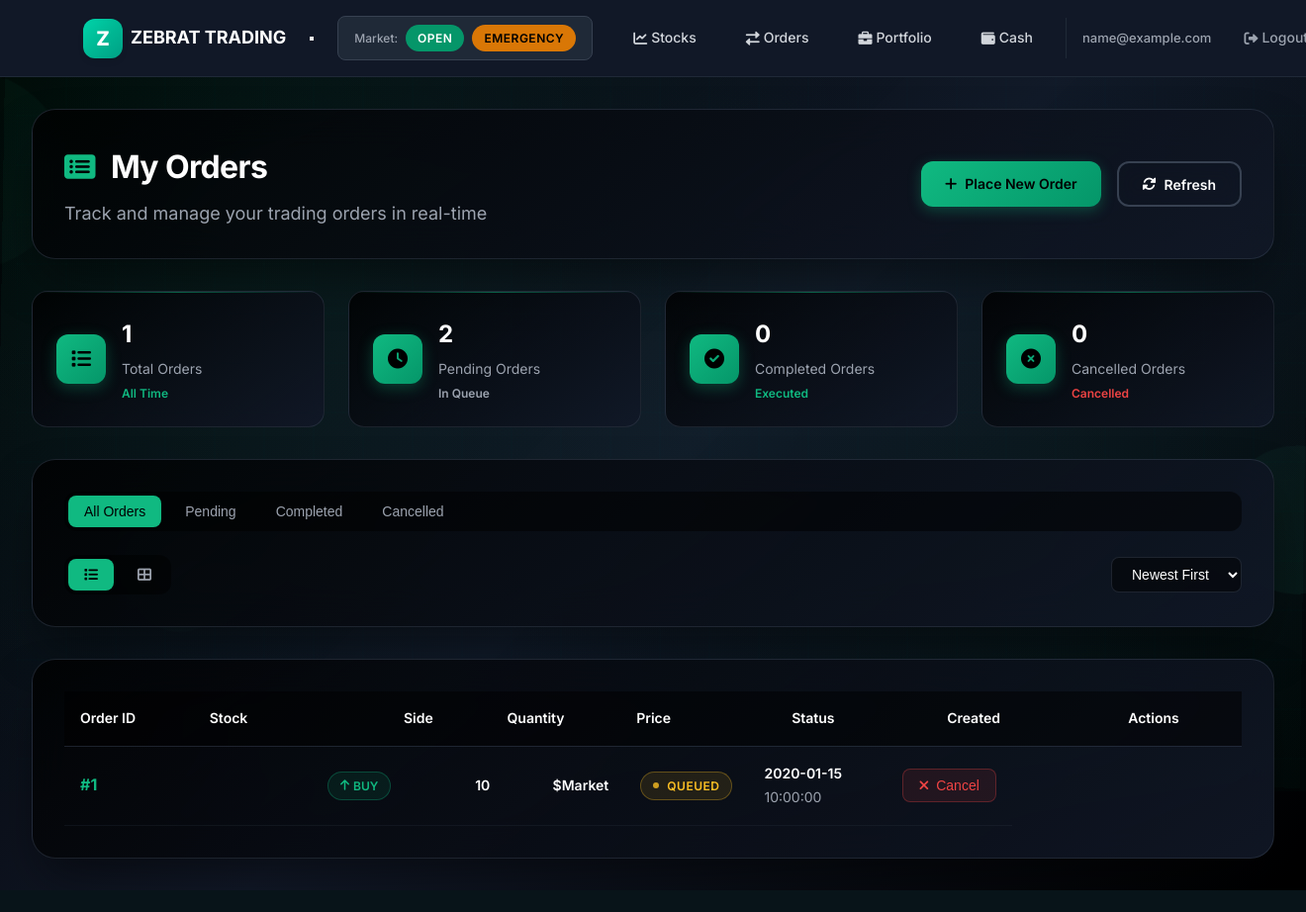
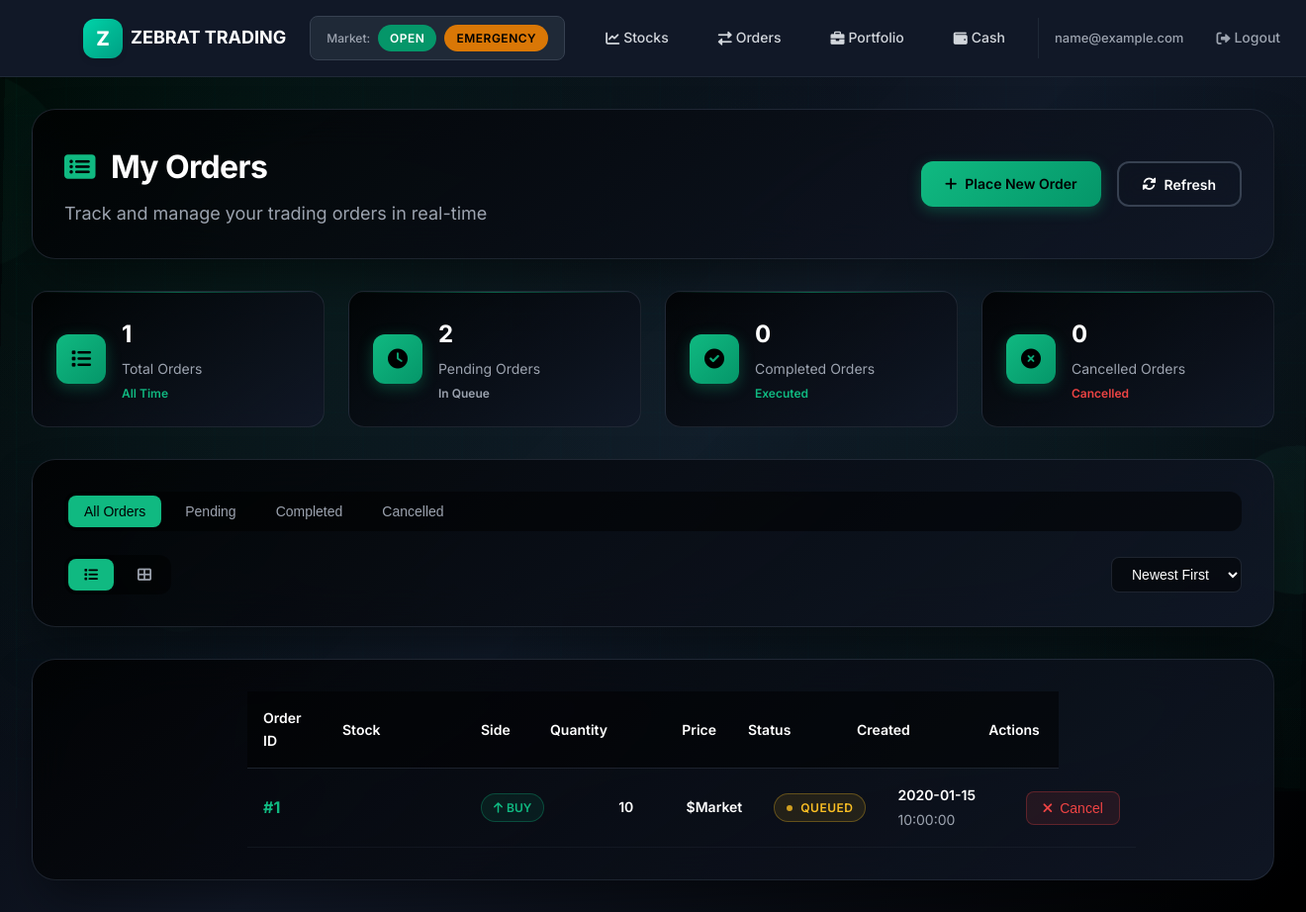
Before and after one commit to raja-naveed/cx_ex, a Flask app: page /trading/orders in a window 1320 px wide. Shown: the whole page at 99% size. Before the commit the page ends 900 px from the top, so only its background shows below. Run offline with Flask 3, Linux system fonts and the light colour scheme; a user stored in the database is signed in; tables that the repository leaves empty hold one stand-in row (values such as "Sample post"); some libraries are stand-ins or nearby versions.

Commit message:
Enhance orders table layout and add mobile menu toggle

```diff
--- a/app/static/css/main.css
+++ b/app/static/css/main.css
@@ -205,6 +205,11 @@
 
 .nav-link i {
   font-size: 14px;
+}
+
+/* Mobile Menu Toggle - Hidden on desktop by default */
+.mobile-menu-toggle {
+  display: none;
 }
 
 .nav-primary {
--- a/app/templates/trading/orders.html
+++ b/app/templates/trading/orders.html
@@ -917,8 +917,10 @@
 .orders-table {
     width: 100%;
     min-width: 800px;
+    max-width: 800px;
     border-collapse: collapse;
     table-layout: fixed;
+    margin: 0 auto;
 }
 
 .orders-table th {
@@ -929,6 +931,17 @@
     text-align: left;
     border-bottom: 1px solid rgba(55, 65, 81, 0.3);
     font-size: 0.875rem;
+    vertical-align: middle;
+}
+
+/* Header alignment to match data cells */
+.orders-table th.col-quantity,
+.orders-table th.col-price {
+    text-align: right;
+}
+
+.orders-table th.col-actions {
+    text-align: center;
 }
 
 .orders-table td {
@@ -941,45 +954,45 @@
 
 /* Column Width Definitions */
 .col-order-id {
-    width: 100px;
-    min-width: 100px;
-}
-
-.col-stock {
-    width: 150px;
-    min-width: 150px;
-}
-
-.col-side {
     width: 80px;
     min-width: 80px;
 }
 
-.col-quantity {
-    width: 100px;
-    min-width: 100px;
-    text-align: right;
-}
-
-.col-price {
-    width: 120px;
-    min-width: 120px;
-    text-align: right;
-}
-
-.col-status {
-    width: 120px;
-    min-width: 120px;
-}
-
-.col-created {
+.col-stock {
     width: 140px;
     min-width: 140px;
 }
 
+.col-side {
+    width: 70px;
+    min-width: 70px;
+}
+
+.col-quantity {
+    width: 90px;
+    min-width: 90px;
+    text-align: right;
+}
+
+.col-price {
+    width: 110px;
+    min-width: 110px;
+    text-align: right;
+}
+
+.col-status {
+    width: 110px;
+    min-width: 110px;
+}
+
+.col-created {
+    width: 130px;
+    min-width: 130px;
+}
+
 .col-actions {
-    width: 100px;
-    min-width: 100px;
+    width: 90px;
+    min-width: 90px;
     text-align: center;
 }
 
```
